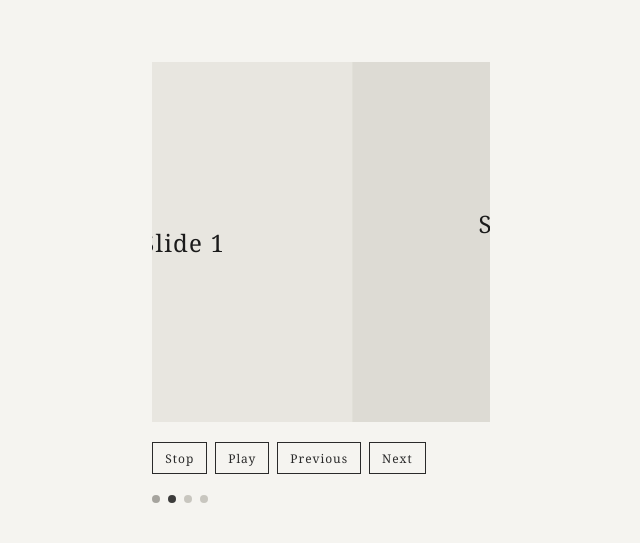
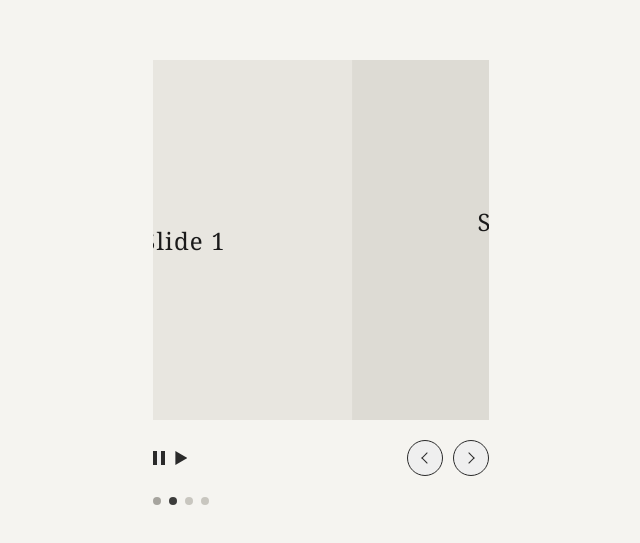
Before and after one commit to kana-matsu/practice, a website built with Vite: page index.html in a window 1280 px wide. Shown: the part 117-660 px from the top of the page, without its empty margins (319-959 px from the left). Built offline with nearby package versions, Linux system fonts and the light colour scheme.

Commit message:
コントロールエリアの見た目を調整

```diff
--- a/index.html
+++ b/index.html
@@ -27,10 +27,16 @@
 </div>
 </div>
 <div class="carousel__controls">
-<button class="carousel__stop js-carousel__stop">Stop</button>
-<button class="carousel__play js-carousel__play">Play</button>
-<button class="carousel__previous js-carousel__previous">Previous</button>
-<button class="carousel__next js-carousel__next">Next</button>
+<div class="carousel__toolbar">
+<div class="carousel__toggle">
+<button class="carousel__stop js-carousel__stop"><span class="carousel__stop-text">Stop</span></button>
+<button class="carousel__play js-carousel__play"><span class="carousel__play-text">Play</span></button>
+</div>
+<div class="carousel__navigation">
+<button class="carousel__previous js-carousel__previous"><span class="carousel__previous-text">Previous</span></button>
+<button class="carousel__next js-carousel__next"><span class="carousel__next-text">Next</span></button>
+</div>
+</div>
 <ul class="carousel__pagination js-carousel__pagination">
 <template class="js-carousel__template">
 <li class="carousel__page">
--- a/public/assets/css/master.css
+++ b/public/assets/css/master.css
@@ -39,6 +39,11 @@ a:hover {
   opacity: .3;
 }
 
+button {
+  cursor: pointer;
+  border: none;
+}
+
 .carousel {
   width: 100%;
   max-width: 720px;
@@ -78,28 +83,82 @@ a:hover {
   margin-top: 1.25rem;
 }
 
-.carousel__stop,
+.carousel__toolbar {
+  display: flex;
+  align-items: center;
+  justify-content: space-between;
+  gap: 10px 20px;
+  width: 100%;
+}
+
+.carousel__toggle {
+  display: flex;
+  column-gap: 10px;
+}
+
 .carousel__play,
+.carousel__stop {
+  width: 12px;
+  height: 14px;
+}
+
+.carousel__stop {
+  border-inline: 4px solid var(--color-accent);
+}
+
+.carousel__play {
+  clip-path: polygon(0 0, 0 100%, 100% 50%);
+  background-color: var(--color-accent);
+}
+
+.carousel__navigation {
+  display: flex;
+  column-gap: 10px;
+}
+
 .carousel__previous,
 .carousel__next {
-  appearance: none;
+  display: flex;
+  align-items: center;
+  justify-content: center;
+  width: 36px;
+  height: 36px;
   border: 1px solid var(--color-accent);
-  background-color: transparent;
-  color: var(--color-accent);
-  font-family: inherit;
-  font-size: 0.75rem;
-  letter-spacing: 0.08em;
-  padding: 0.4rem 0.75rem;
-  cursor: pointer;
-  transition: background-color 0.2s ease, color 0.2s ease;
+  border-radius: 50%;
 }
 
-.carousel__stop:hover,
-.carousel__play:hover,
-.carousel__previous:hover,
-.carousel__next:hover {
-  background-color: var(--color-btn-bg);
-  color: var(--color-btn-text);
+.carousel__previous::after,
+.carousel__next::after {
+  content: "";
+  display: block;
+  width: 8px;
+  height: 8px;
+  border-top: 1px solid var(--color-accent);
+  border-right: 1px solid var(--color-accent);
+}
+
+.carousel__previous::after {
+  rotate: -135deg;
+  margin-left: 4px;
+}
+
+.carousel__next::after {
+  rotate: 45deg;
+  margin-right: 4px;
+}
+
+.carousel__play-text,
+.carousel__stop-text,
+.carousel__previous-text,
+.carousel__next-text {
+  position: absolute;
+  width: 1px;
+  height: 1px;
+  padding: 0;
+  margin: -1px;
+  overflow: hidden;
+  clip: rect(0, 0, 0, 0);
+  white-space: nowrap;
 }
 
 .carousel__pagination {
@@ -113,12 +172,10 @@ a:hover {
 
 .carousel__dot {
   appearance: none;
-  border: none;
   background-color: var(--color-dot);
   width: 8px;
   height: 8px;
   border-radius: 50%;
-  cursor: pointer;
   padding: 0;
   font-size: 0;
   transition: background-color 0.2s ease, transform 0.2s ease;
```
